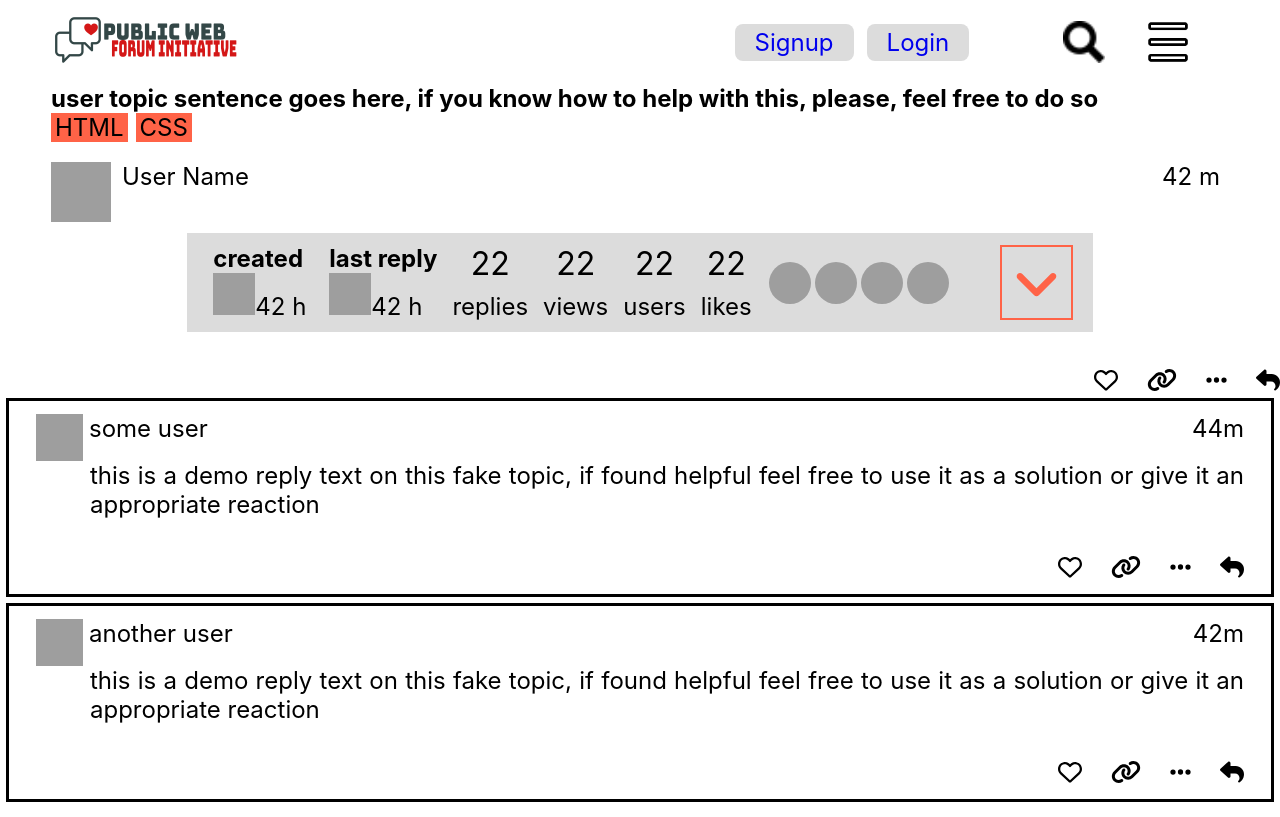
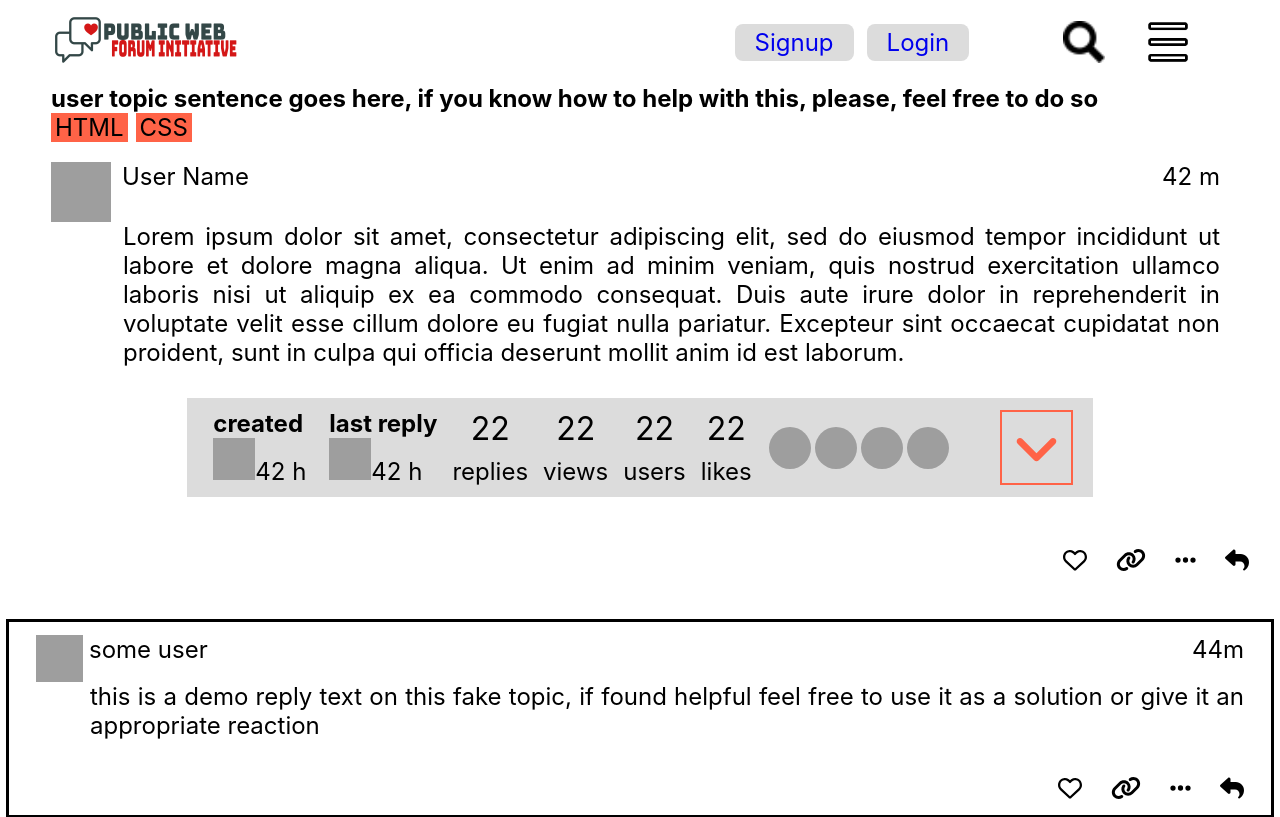
Before and after one commit to bappyasif/public-forum-an-attempt, a React (Create React App) app: page /public-forum-an-attempt/topic/1 in a window 1280 px wide. Shown: the top 817 px of the page. Built offline with nearby package versions, Linux system fonts and the light colour scheme; grey boxes are pictures that could not be loaded.

Commit message:
adjusted user topic description content and user actions styles

```diff
--- a/src/components/pages/topic-route/index.js
+++ b/src/components/pages/topic-route/index.js
@@ -5,6 +5,7 @@ import HeaderUI from '../../header-section'
 import UserActions from '../../user-actions'
 import UserReplies from '../../user-replies'
 import UserTopic from '../../user-topic'
+import "./styles.css"
 
 function TopicPage() {
     let params = useParams()
--- /dev/null
+++ b/src/components/pages/topic-route/styles.css
@@ -0,0 +1,3 @@
+.topic-page > .user-actions {
+    margin: 51px 31px 47px 0;
+}
--- a/src/components/user-topic/index.js
+++ b/src/components/user-topic/index.js
@@ -62,6 +62,7 @@ let TopicDescription = () => {
   return (
     <div className='topic-description'>
       <ReactMarkdown children={allStates?.markdownIt} remarkPlugins={remarkGfm} />
+      <DescriptionText />
       {/* <DescriptionText />
       <ShowUserLinkPreview />
       <ShowTopicRelatedSnaps /> */}
--- a/src/components/user-topic/styles.css
+++ b/src/components/user-topic/styles.css
@@ -61,3 +61,7 @@
     flex-direction: column;
     align-items: center;
 }
+
+.user-topic .topic-content .topic-description p {
+    margin: 0 0 31px 72px;
+}
```
